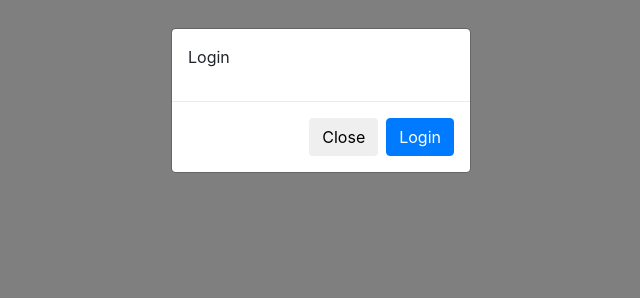
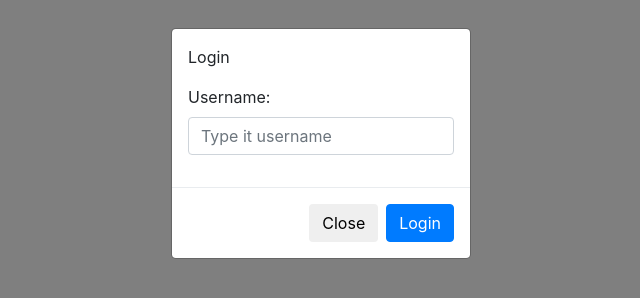
Before and after one commit to saviocord/Chat, a website: page views/index.html in a window 1280 px wide. Shown: the whole page, without its empty margins (319-959 px from the left). Drawn offline with nearby package versions, Linux system fonts and the light colour scheme.

Commit message:
Inserido campo para digitar o nome do usuario

```diff
--- a/views/index.html
+++ b/views/index.html
@@ -16,7 +16,11 @@
         <div class="modal-dialog modal-sm">
           <div class="modal-content">
             <div class="modal-body">
-              <p>Login</p>
+		      <p>Login</p>
+			  <div class="form-group">
+			 	 <label for="usr">Username:</label>
+			  	 <input type="text" class="form-control" placeholder="Type it username" id="usr">
+			  </div>
             </div>
             <div class="modal-footer">
               <button type="button" class="btn btn-default" data-dismiss="modal">Close</button>
```
